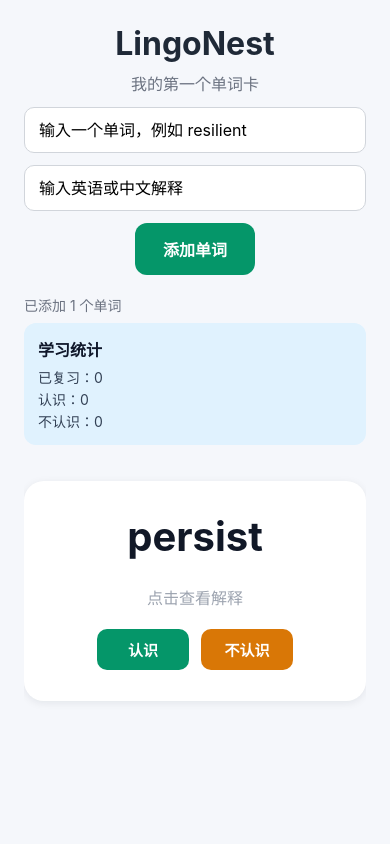
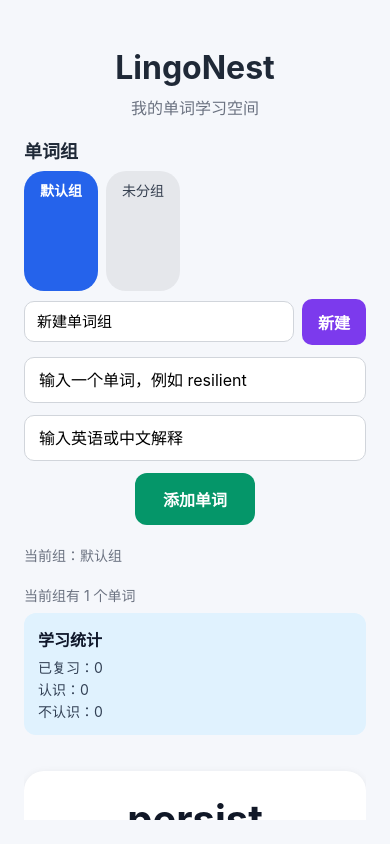
Before and after one commit to ysy6950/LingoNest, a React Native app in the folder mobile/: screen / in a window 390 px wide. Built offline with nearby package versions, Linux system fonts and the light colour scheme.

Commit message:
feat: manage word groups and card movement

```diff
--- a/mobile/App.tsx
+++ b/mobile/App.tsx
@@ -15,11 +15,24 @@ type WordCard = {
   word: string;
   meaning: string;
   isRevealed: boolean;
+  groupId: number;
   reviewResult?: 'known' | 'unknown';
   lastReviewedAt?: string;
 };
 
+type WordGroup = {
+  id: number;
+  name: string;
+};
+
 const CARDS_STORAGE_KEY = 'lingonest.cards';
+const GROUPS_STORAGE_KEY = 'lingonest.groups';
+const UNGROUPED_GROUP_ID = 0;
+
+const initialGroups: WordGroup[] = [
+  { id: 1, name: '默认组' },
+  { id: UNGROUPED_GROUP_ID, name: '未分组' },
+];
 
 const initialCards: WordCard[] = [
   {
@@ -27,44 +40,86 @@ const initialCards: WordCard[] = [
     word: 'persist',
     meaning: 'to continue doing something',
     isRevealed: false,
+    groupId: 1,
   },
 ];
 
 export default function App() {
   const [wordInput, setWordInput] = useState('');
   const [meaningInput, setMeaningInput] = useState('');
+  const [groupInput, setGroupInput] = useState('');
   const [cards, setCards] = useState<WordCard[]>(initialCards);
-  const [hasLoadedCards, setHasLoadedCards] = useState(false);
+  const [groups, setGroups] = useState<WordGroup[]>(initialGroups);
+  const [selectedGroupId, setSelectedGroupId] = useState(1);
+  const [hasLoadedData, setHasLoadedData] = useState(false);
 
   useEffect(() => {
-    async function loadCards() {
+    async function loadData() {
       try {
-        const savedCards = await AsyncStorage.getItem(CARDS_STORAGE_KEY);
+        const [savedCards, savedGroups] = await Promise.all([
+          AsyncStorage.getItem(CARDS_STORAGE_KEY),
+          AsyncStorage.getItem(GROUPS_STORAGE_KEY),
+        ]);
 
         if (savedCards !== null) {
           const parsedCards: unknown = JSON.parse(savedCards);
 
           if (Array.isArray(parsedCards)) {
-            setCards(parsedCards as WordCard[]);
+            const migratedCards = parsedCards.map((card) => ({
+              ...(card as WordCard),
+              groupId: (card as WordCard).groupId ?? 1,
+            }));
+            setCards(migratedCards);
+          }
+        }
+
+        if (savedGroups !== null) {
+          const parsedGroups: unknown = JSON.parse(savedGroups);
+
+          if (Array.isArray(parsedGroups) && parsedGroups.length > 0) {
+            const savedGroupList = parsedGroups as WordGroup[];
+            const hasUngrouped = savedGroupList.some(
+              (group) => group.id === UNGROUPED_GROUP_ID,
+            );
+            setGroups(
+              hasUngrouped
+                ? savedGroupList
+                : [...savedGroupList, { id: UNGROUPED_GROUP_ID, name: '未分组' }],
+            );
           }
         }
       } catch {
         setCards(initialCards);
+        setGroups(initialGroups);
       } finally {
-        setHasLoadedCards(true);
+        setHasLoadedData(true);
       }
     }
 
-    loadCards();
+    loadData();
   }, []);
 
   useEffect(() => {
-    if (!hasLoadedCards) {
+    if (!hasLoadedData) {
       return;
     }
 
     AsyncStorage.setItem(CARDS_STORAGE_KEY, JSON.stringify(cards));
-  }, [cards, hasLoadedCards]);
+    AsyncStorage.setItem(GROUPS_STORAGE_KEY, JSON.stringify(groups));
+  }, [cards, groups, hasLoadedData]);
+
+  function handleAddGroup() {
+    const nextGroupName = groupInput.trim();
+
+    if (nextGroupName === '') {
+      return;
+    }
+
+    const nextGroup = { id: Date.now(), name: nextGroupName };
+    setGroups((currentGroups) => [...currentGroups, nextGroup]);
+    setSelectedGroupId(nextGroup.id);
+    setGroupInput('');
+  }
 
   function handleAddWord() {
     const nextWord = wordInput.trim();
@@ -81,6 +136,7 @@ export default function App() {
         word: nextWord,
         meaning: nextMeaning,
         isRevealed: false,
+        groupId: selectedGroupId,
       },
     ]);
     setWordInput('');
@@ -112,18 +168,69 @@ export default function App() {
     );
   }
 
-  const reviewedCount = cards.filter((card) => card.reviewResult).length;
-  const knownCount = cards.filter(
+  function handleMoveCard(cardId: number, destinationGroupId: number) {
+    setCards((currentCards) =>
+      currentCards.map((card) =>
+        card.id === cardId ? { ...card, groupId: destinationGroupId } : card,
+      ),
+    );
+  }
+
+  const visibleCards = cards.filter(
+    (card) => card.groupId === selectedGroupId,
+  );
+  const reviewedCount = visibleCards.filter((card) => card.reviewResult).length;
+  const knownCount = visibleCards.filter(
     (card) => card.reviewResult === 'known',
   ).length;
-  const unknownCount = cards.filter(
+  const unknownCount = visibleCards.filter(
     (card) => card.reviewResult === 'unknown',
   ).length;
 
   return (
     <View style={styles.container}>
       <Text style={styles.title}>LingoNest</Text>
-      <Text style={styles.subtitle}>我的第一个单词卡</Text>
+      <Text style={styles.subtitle}>我的单词学习空间</Text>
+
+      <Text style={styles.sectionTitle}>单词组</Text>
+      <ScrollView
+        horizontal
+        showsHorizontalScrollIndicator={false}
+        style={styles.groupList}
+        contentContainerStyle={styles.groupListContent}
+      >
+        {groups.map((group) => (
+          <Pressable
+            key={group.id}
+            style={[
+              styles.groupButton,
+              group.id === selectedGroupId && styles.selectedGroupButton,
+            ]}
+            onPress={() => setSelectedGroupId(group.id)}
+          >
+            <Text
+              style={[
+                styles.groupButtonText,
+                group.id === selectedGroupId && styles.selectedGroupButtonText,
+              ]}
+            >
+              {group.name}
+            </Text>
+          </Pressable>
+        ))}
+      </ScrollView>
+
+      <View style={styles.groupInputRow}>
+        <TextInput
+          placeholder="新建单词组"
+          value={groupInput}
+          onChangeText={setGroupInput}
+          style={styles.groupInput}
+        />
+        <Pressable style={styles.groupAddButton} onPress={handleAddGroup}>
+          <Text style={styles.buttonText}>新建</Text>
+        </Pressable>
+      </View>
 
       <TextInput
         placeholder="输入一个单词，例如 resilient"
@@ -142,7 +249,10 @@ export default function App() {
         <Text style={styles.buttonText}>添加单词</Text>
       </Pressable>
 
-      <Text style={styles.count}>已添加 {cards.length} 个单词</Text>
+      <Text style={styles.count}>
+        当前组：{groups.find((group) => group.id === selectedGroupId)?.name}
+      </Text>
+      <Text style={styles.count}>当前组有 {visibleCards.length} 个单词</Text>
       <View style={styles.statsCard}>
         <Text style={styles.statsTitle}>学习统计</Text>
         <Text style={styles.statsText}>已复习：{reviewedCount}</Text>
@@ -150,7 +260,7 @@ export default function App() {
         <Text style={styles.statsText}>不认识：{unknownCount}</Text>
       </View>
       <ScrollView style={styles.list} contentContainerStyle={styles.listContent}>
-        {cards.map((card) => (
+        {visibleCards.map((card) => (
           <View key={card.id} style={styles.card}>
             <Pressable
               style={styles.cardTapArea}
@@ -184,6 +294,21 @@ export default function App() {
                 最近复习：{card.reviewResult === 'known' ? '认识' : '不认识'}
               </Text>
             ) : null}
+
+            <Text style={styles.moveLabel}>移动到：</Text>
+            <View style={styles.moveActions}>
+              {groups
+                .filter((group) => group.id !== card.groupId)
+                .map((group) => (
+                  <Pressable
+                    key={group.id}
+                    style={styles.moveButton}
+                    onPress={() => handleMoveCard(card.id, group.id)}
+                  >
+                    <Text style={styles.moveButtonText}>{group.name}</Text>
+                  </Pressable>
+                ))}
+            </View>
           </View>
         ))}
       </ScrollView>
@@ -198,8 +323,9 @@ const styles = StyleSheet.create({
     flex: 1,
     backgroundColor: '#F5F7FB',
     alignItems: 'center',
-    justifyContent: 'center',
+    justifyContent: 'flex-start',
     padding: 24,
+    paddingTop: 48,
   },
   title: {
     color: '#1F2937',
@@ -221,6 +347,60 @@ const styles = StyleSheet.create({
     paddingHorizontal: 14,
     paddingVertical: 12,
     width: '100%',
+  },
+  sectionTitle: {
+    alignSelf: 'flex-start',
+    color: '#1F2937',
+    fontSize: 18,
+    fontWeight: '700',
+    marginTop: 18,
+  },
+  groupList: {
+    alignSelf: 'stretch',
+    marginTop: 8,
+  },
+  groupListContent: {
+    gap: 8,
+  },
+  groupButton: {
+    backgroundColor: '#E5E7EB',
+    borderRadius: 20,
+    paddingHorizontal: 16,
+    paddingVertical: 9,
+  },
+  selectedGroupButton: {
+    backgroundColor: '#2563EB',
+  },
+  groupButtonText: {
+    color: '#374151',
+    fontSize: 14,
+  },
+  selectedGroupButtonText: {
+    color: '#FFFFFF',
+    fontWeight: '600',
+  },
+  groupInputRow: {
+    alignItems: 'center',
+    alignSelf: 'stretch',
+    flexDirection: 'row',
+    gap: 8,
+    marginTop: 8,
+  },
+  groupInput: {
+    backgroundColor: '#FFFFFF',
+    borderColor: '#D1D5DB',
+    borderRadius: 10,
+    borderWidth: 1,
+    flex: 1,
+    fontSize: 15,
+    paddingHorizontal: 12,
+    paddingVertical: 10,
+  },
+  groupAddButton: {
+    backgroundColor: '#7C3AED',
+    borderRadius: 10,
+    paddingHorizontal: 16,
+    paddingVertical: 11,
   },
   addButton: {
     backgroundColor: '#059669',
@@ -255,7 +435,9 @@ const styles = StyleSheet.create({
   },
   list: {
     alignSelf: 'stretch',
+    flex: 1,
     marginTop: 4,
+    width: '100%',
   },
   listContent: {
     paddingBottom: 24,
@@ -335,4 +517,27 @@ const styles = StyleSheet.create({
     fontSize: 13,
     marginTop: 10,
   },
+  moveLabel: {
+    alignSelf: 'flex-start',
+    color: '#6B7280',
+    fontSize: 13,
+    marginTop: 14,
+  },
+  moveActions: {
+    alignSelf: 'stretch',
+    flexDirection: 'row',
+    flexWrap: 'wrap',
+    gap: 8,
+    marginTop: 8,
+  },
+  moveButton: {
+    backgroundColor: '#EDE9FE',
+    borderRadius: 8,
+    paddingHorizontal: 10,
+    paddingVertical: 8,
+  },
+  moveButtonText: {
+    color: '#6D28D9',
+    fontSize: 13,
+  },
 });
```
Also changed, not shown: 5 other files (tests, documents, lock files or other folders).
